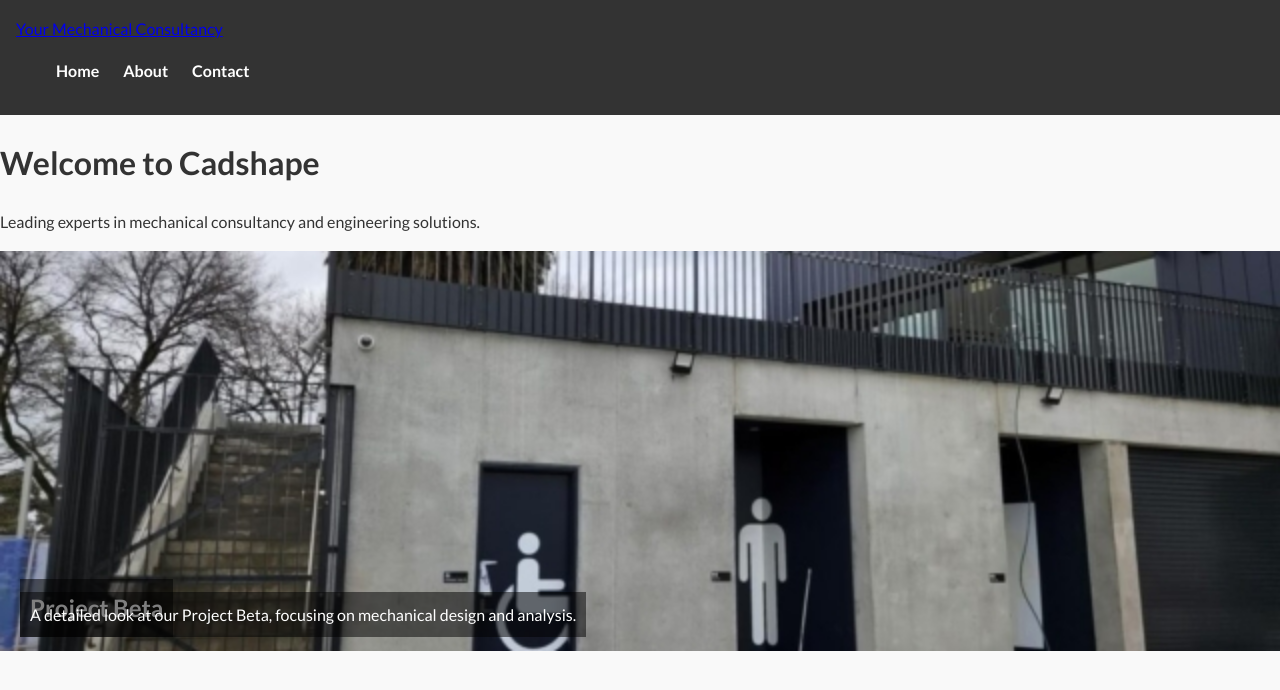
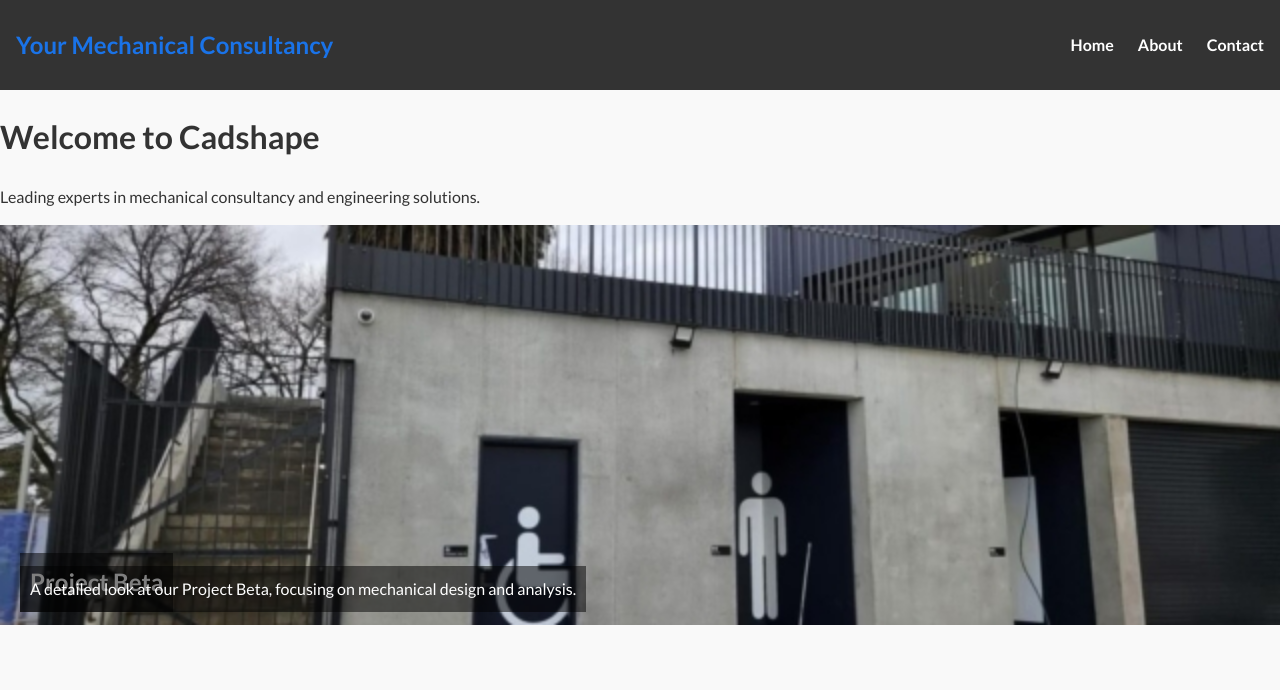
Before and after one commit to cadshape/cadshape.github.io, a Jekyll site: the page built from index.html, in a window 1280 px wide. Shown: the top 690 px of the page. Built offline with Jekyll 4.4.1, drawn with Linux system fonts in a browser that asks for light colours; the list of posts is cut into pages by our own code.

Commit message:
navbar css

```diff
--- a/assets/css/styles.css
+++ b/assets/css/styles.css
@@ -11,7 +11,6 @@ body {
     background-color: #f9f9f9;
 }
 
-/* Navbar Styles */
 .navbar {
     background-color: #333;
     color: #fff;
@@ -19,6 +18,25 @@ body {
     display: flex;
     justify-content: space-between;
     align-items: center;
+}
+
+.nav-container {
+    display: flex;
+    justify-content: space-between;
+    align-items: center;
+    width: 100%;
+}
+
+.brand {
+    font-size: 1.5rem;
+    font-weight: 700; /* Bold */
+    color: #1a73e8; /* Professional blue color */
+    text-decoration: none;
+    transition: color 0.3s ease;
+}
+
+.brand:hover {
+    color: #0056b3; /* Darker blue on hover */
 }
 
 .nav-links {
@@ -31,6 +49,10 @@ body {
     color: #fff;
     text-decoration: none;
     font-weight: bold;
+}
+
+.nav-links li a:hover {
+    color: #1a73e8; /* Change to blue on hover */
 }
 
 /* Intro Section */
```
